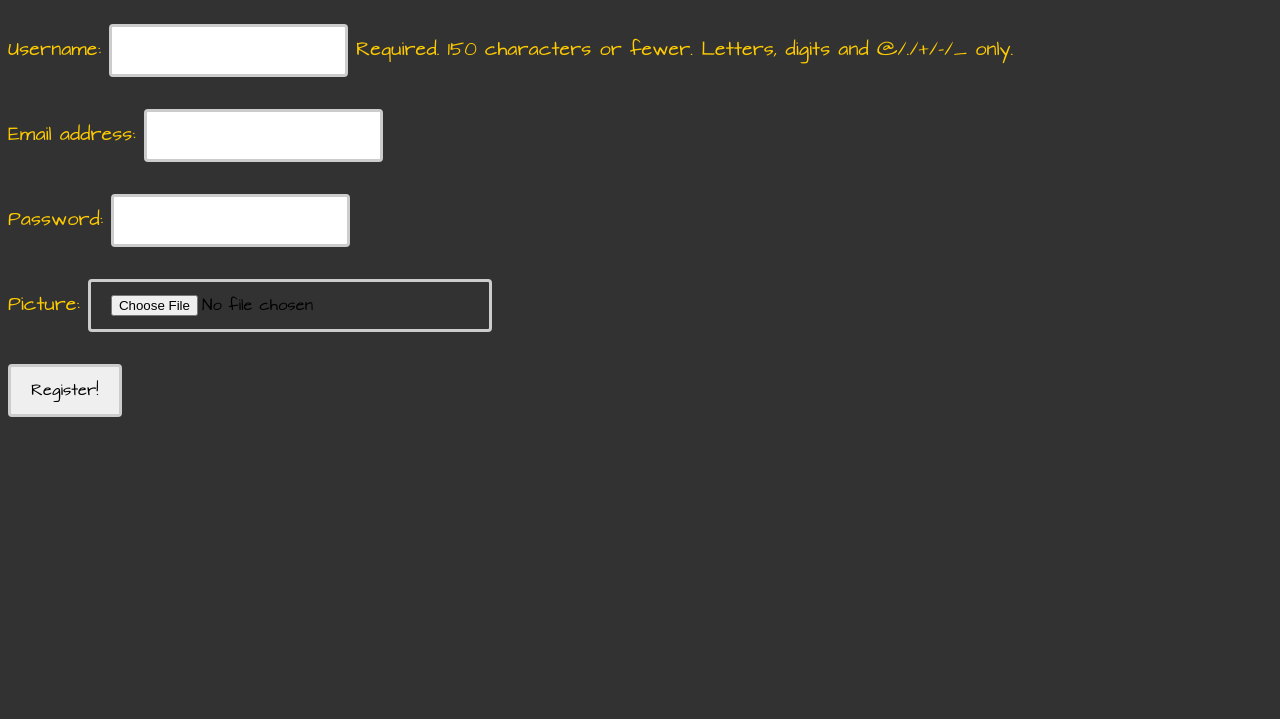
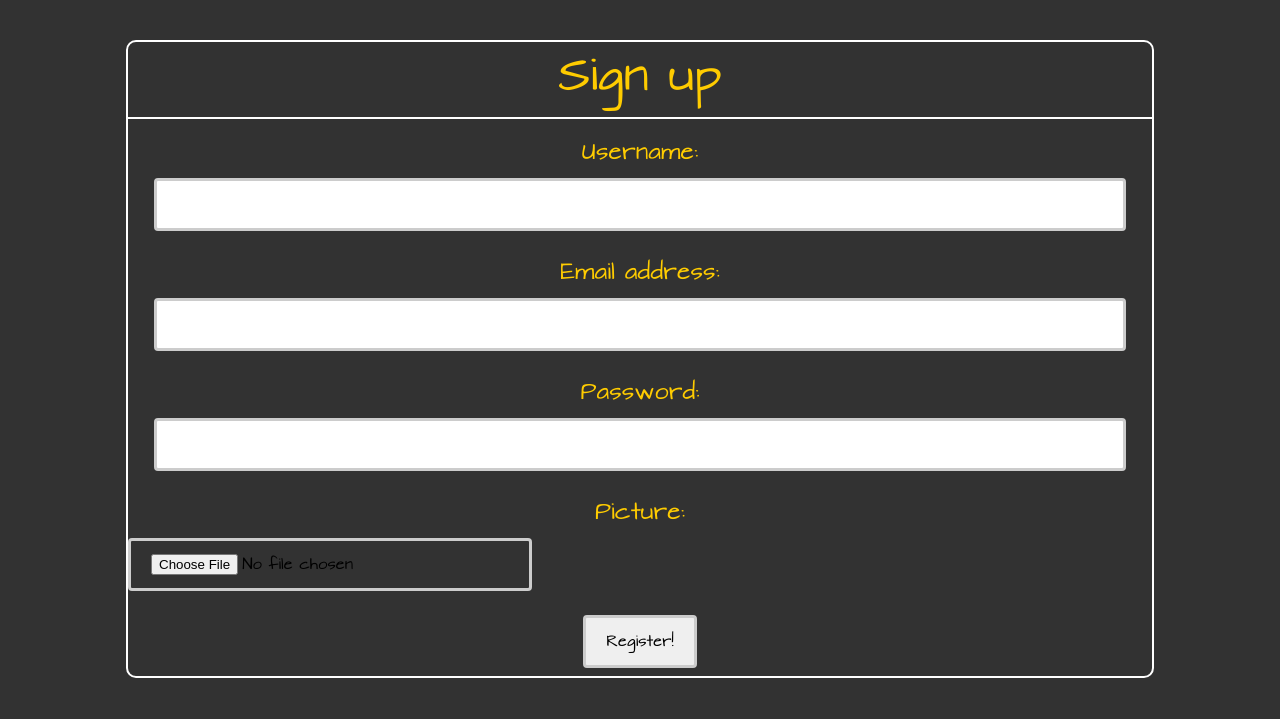
Before and after one commit to RaghadAb/Voting, a Django app: page /polls/register/ in a window 1280 px wide. Shown: the part 81-800 px from the top of the page. Run offline with Django 3.2, Linux system fonts and the light colour scheme; some libraries are stand-ins or nearby versions.

Commit message:
Css fixed

```diff
--- a/polls/forms.py
+++ b/polls/forms.py
@@ -10,10 +10,6 @@ class PollForm(forms.ModelForm): #a form is a single poll
         super(PollForm, self).__init__(*args, **kwargs)
         self.user = kwargs.pop('user', None) #automatic form layout
         self.helper = FormHelper()
-
-    # def clean(self):
-    #     print(self)
-    #     return self
 
     class Meta:
         model = Poll
--- a/polls/urls.py
+++ b/polls/urls.py
@@ -16,7 +16,6 @@ urlpatterns = [
 	url(r'^myaccount', views.myaccount, name='myaccount'),
 	url(r'^mypolls', views.mypolls, name='mypolls'),
 	url(r'^search', views.search, name='search'),
-	url(r'^all_urls', views.all_urls, name='all_urls'),
 	url(r'^option/(?P<quickPoll_id>\d+)/', views.show_poll,name='showpoll'),
         url(r'^polls/(?P<quickPoll_id>\d+)/vote/', views.vote, name='vote'),
 	url(r'^test', views.TestView.as_view(), name='createpoll'),
--- a/polls/views.py
+++ b/polls/views.py
@@ -88,10 +88,6 @@ def poll_results(request, poll_id):
         context={'poll':poll}
         return render(request,'search.html',context)
 
-def all_urls(request):
-	return render(request,'all_urls.html')
-
-
 def my_voted_polls(request):
 	polls = Poll.objects.filter(author=request.user, vote__voter__pk=request.user.id)
 	context = { "polls": polls }
--- a/static/css/styles.css
+++ b/static/css/styles.css
@@ -51,3 +51,48 @@ button {
   background-color: #404040;
   padding:5px 5px 0px 5px;
 }
+
+form.middle {
+  display: table;
+  border-radius: 10px;
+}
+
+form.middle legend{
+  font-size:40px;
+  margin-bottom:15px;
+  padding-bottom:5px;
+  border-bottom: 2px solid white;
+}
+
+label {
+  font-size:20px;
+}
+
+form.middle input {
+  display: table-cell;
+}
+
+form.middle input[type="text"],form.middle input[type="email"],form.middle input[type="password"] {
+  display: table-cell;
+  width:95%;
+}
+
+.helptext{
+  display:none;
+}
+
+form.middle  label{
+  display: block;
+}
+
+.middle{
+  clear: both;
+  border: 2px solid #FFFFFF;
+  width:80%;
+  text-align: center;
+  position: absolute;
+  top: 55%;
+  left: 50%;
+  -ms-transform: translate(-50%, -50%);
+  transform: translate(-50%, -50%);
+}
--- a/templates/register.html
+++ b/templates/register.html
@@ -9,7 +9,8 @@
 	{% if registered %}
 		<span>Thank you for registering!</span>
 	{% else %}
-		<form id="user_form" method="post" action="{% url  'polls:register' %}" enctype="multipart/form-data">
+		<form id="user_form" method="post" action="{% url  'polls:register' %}" enctype="multipart/form-data" class="middle">
+			<legend style="font-weight:900px;">Sign up</legend>
 			{% csrf_token %}
 			{{ user_form.as_p }}
 			{{ profile_form.as_p }}
```
Also changed, not shown: templates/all_urls.html (deleted, +0 -19 lines), templates/myaccount.html (+6 -5 lines), templates/option_Number.html (deleted, +0 -27 lines), templates/polls/poll_form.html (+5 -6 lines), templates/registration/login.html (+6 -5 lines), templates/upload.html (deleted, +0 -8 lines), templates/vote.html (deleted, +0 -18 lines), polls/migrations/0001_initial.py.
